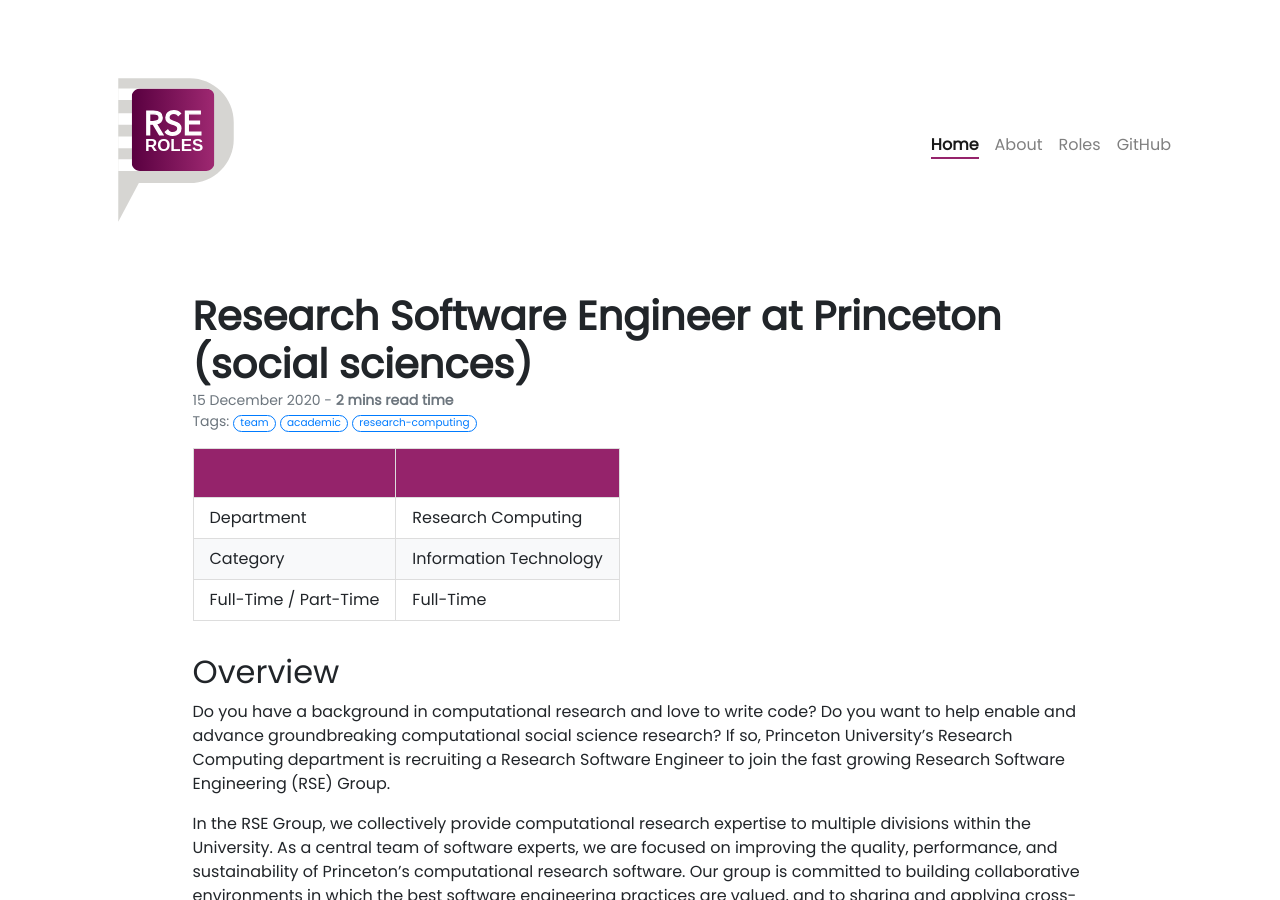
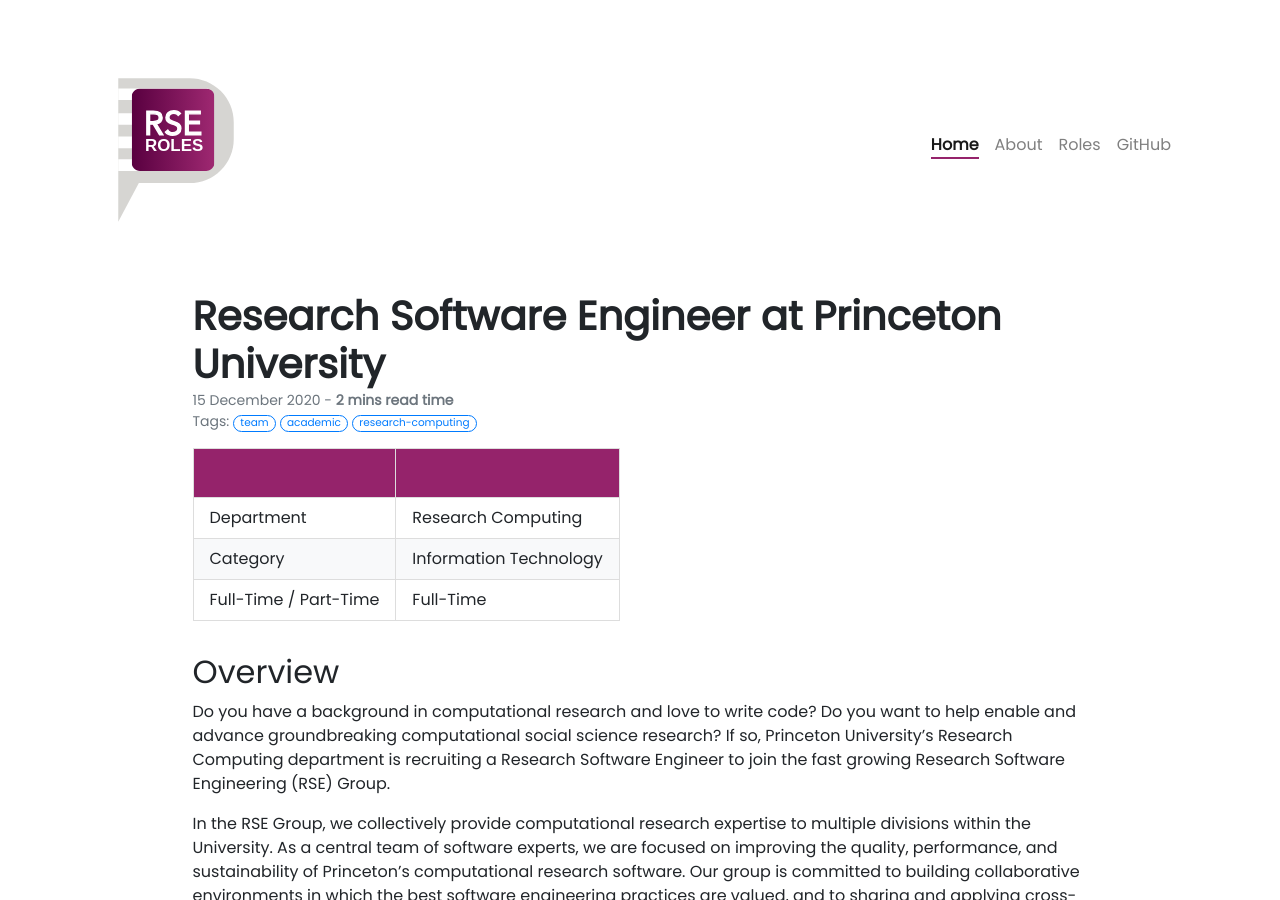
Before and after one commit to USRSE/rse-roles, a Jekyll site: the page built from _posts/2020-12-15-research-software-engineer-princeton-social-sciences.md, in a window 1280 px wide and 900 px high. Built offline with Jekyll 4.4.1, drawn with Linux system fonts in a browser that asks for light colours; nearby versions of some CDN libraries.

Commit message:
Update _posts/2020-12-15-research-software-engineer-princeton-social-sciences.md
Co-authored-by: Ian Cosden <cosden@users.noreply.github.com>

```diff
--- a/_posts/2020-12-15-research-software-engineer-princeton-social-sciences.md
+++ b/_posts/2020-12-15-research-software-engineer-princeton-social-sciences.md
@@ -1,5 +1,5 @@
 ---
-title: Research Software Engineer at Princeton (social sciences)
+title: Research Software Engineer at Princeton University
 tags: [team, academic, research-computing]
 style: fill
 layout: post
```
